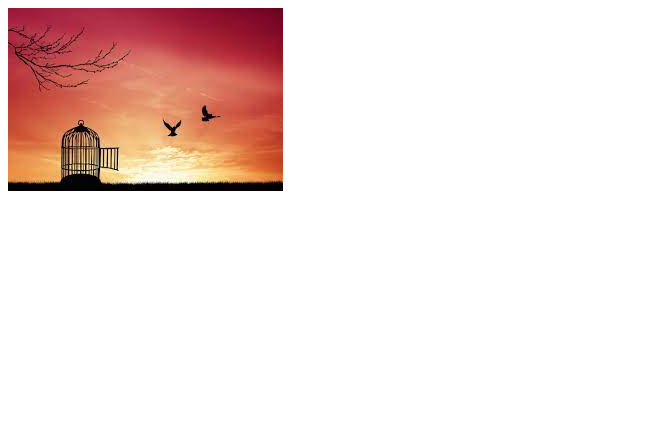
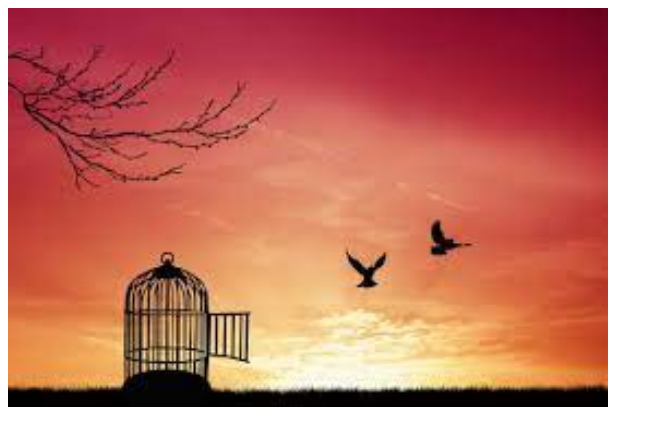
Before and after one commit to Liz-o/FirstProj, a plain HTML site: page index.html in a window 1280 px wide. In both pictures the pointer is over the picture 145 px from the left and 99 px from the top of the page. Shown: the whole page, without its empty margins (0-663 px from the left). Drawn offline with Linux system fonts and the light colour scheme.

Commit message:
change width

```diff
--- a/index.html
+++ b/index.html
@@ -10,7 +10,7 @@
             transition: width 2s linear;
         }
         img:hover {
-            /* width: 800px; */
+             width: 600px;
             animation:spin 1s linear infinite;
             animation-name: spin;
             animation-duration: 1000ms;
```
